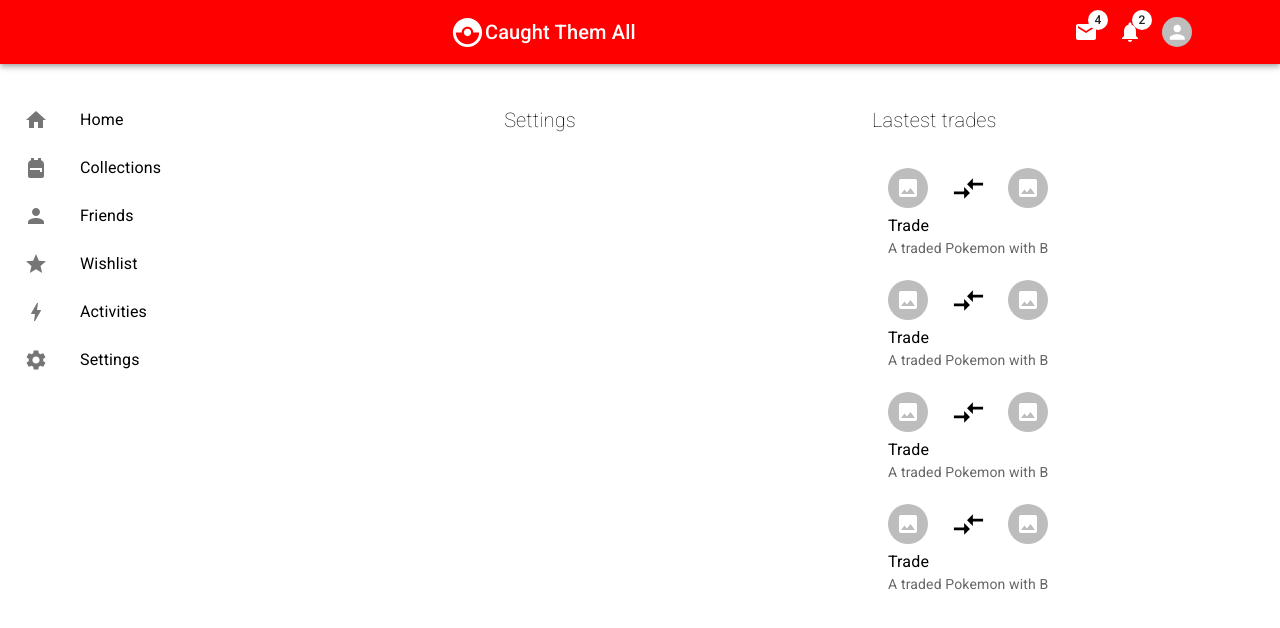
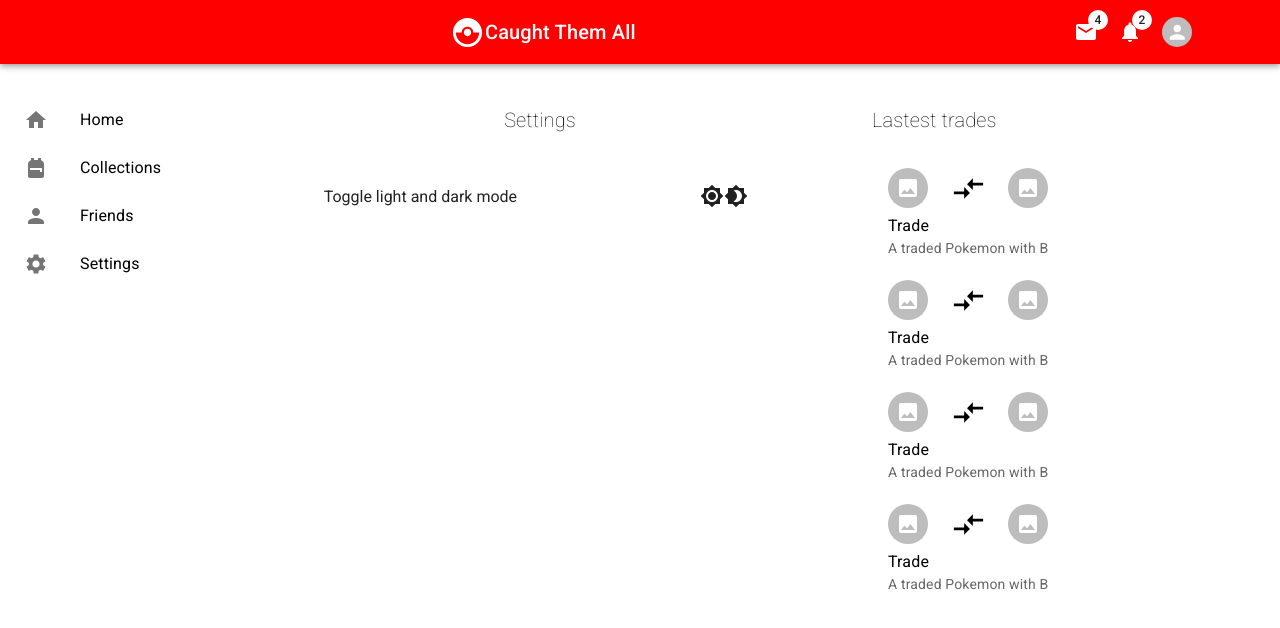
Before and after one commit to JustTanwa/caught-them-all, a React (Create React App) app: page /settings in a window 1280 px wide. Shown: the top 628 px of the page. Built offline with nearby package versions, Linux system fonts and the light colour scheme.

Commit message:
implemeted dark mode and remove some pages

```diff
--- a/src/App.js
+++ b/src/App.js
@@ -1,4 +1,4 @@
-import { Box, Stack } from '@mui/material';
+import { Box, createTheme, Stack } from '@mui/material';
 import Middle from './components/Middle';
 import Sidenav from './components/Sidenav';
 import Sidebar from './components/Sidebar';
@@ -6,15 +6,43 @@ import Topnav from './components/Topnav';
 import { Route, Routes } from 'react-router-dom';
 import Collections from './components/Collections';
 import Friends from './components/Friends';
-import Wishlist from './components/Wishlist';
-import Activities from './components/Activities';
 import Settings from './components/Settings';
+import React, { useState } from 'react';
+import { ThemeProvider } from '@emotion/react';
 
 function App() {
+	const [darkTheme, setDarkTheme] = useState(false);
+	const theme = darkTheme
+		? createTheme({
+				palette: {
+					mode: 'dark',
+				},
+		  })
+		: createTheme({
+				palette: {
+					primary: {
+						main: '#f00',
+						light: '#ff9a9a',
+					},
+					secondary: {
+						main: '#ffffff',
+					},
+					third: {
+						main: '#000000',
+					},
+				},
+		  });
+
 	return (
-		<Box>
+		<ThemeProvider theme={theme}>
+			<Box sx={{backgroundColor: theme.palette.background.default, minHeight: "100vh"}}>
 				<Topnav />
-			<Stack direction='row' spacing={2} justifyContent='center' marginTop={2}>
+				<Stack
+					direction='row'
+					spacing={2}
+					justifyContent='center'
+					marginTop={2}
+				>
 					<Sidenav />
 					<Routes>
 						<Route
@@ -27,13 +55,17 @@ function App() {
 						></Route>
 						<Route path='collections' element={<Collections />}></Route>
 						<Route path='friends' element={<Friends />}></Route>
-					<Route path='wishlist' element={<Wishlist />}></Route>
-					<Route path='activities' element={<Activities />}></Route>
-					<Route path='settings' element={<Settings />}></Route>
+						<Route
+							path='settings'
+							element={
+								<Settings changeTheme={() => setDarkTheme(!darkTheme)} />
+							}
+						></Route>
 					</Routes>
 					<Sidebar />
 				</Stack>
 			</Box>
+		</ThemeProvider>
 	);
 }
 
--- a/src/components/Activities.js
+++ /dev/null
@@ -1,25 +0,0 @@
-import { Box, Typography } from '@mui/material'
-import React from 'react'
-
-export default function Activities() {
-  return (
-    <Box
-			p={1}
-			flex={3}
-			justifyContent='center'
-			alignItems='center'
-			display='flex'
-			flexDirection={'column'}
-		>
-			<Typography
-				variant='h6'
-				component='p'
-				marginBottom={2}
-				marginTop={2}
-				fontWeight={300}
-			>
-				Activities
-			</Typography>{' '}
-		</Box>
-  )
-}
--- a/src/components/Navlist.js
+++ b/src/components/Navlist.js
@@ -8,11 +8,9 @@ import {
 } from '@mui/material';
 import {
 	Backpack,
-	Bolt,
 	Home,
 	Person,
 	Settings,
-	Star,
 } from '@mui/icons-material';
 import { Link } from 'react-router-dom';
 
@@ -44,22 +42,6 @@ export default function Navlist() {
 				</ListItemButton>
 			</ListItem>
 			<ListItem disablePadding>
-				<ListItemButton component={Link} to={'wishlist'}>
-					<ListItemIcon>
-						<Star />
-					</ListItemIcon>
-					<ListItemText primary='Wishlist' />
-				</ListItemButton>
-			</ListItem>
-			<ListItem disablePadding>
-				<ListItemButton component={Link} to={'activities'}>
-					<ListItemIcon>
-						<Bolt />
-					</ListItemIcon>
-					<ListItemText primary='Activities' />
-				</ListItemButton>
-			</ListItem>
-			<ListItem disablePadding>
 				<ListItemButton component={Link} to={'settings'}>
 					<ListItemIcon>
 						<Settings />
--- a/src/components/Settings.js
+++ b/src/components/Settings.js
@@ -1,7 +1,8 @@
-import { Box, Typography } from '@mui/material';
+import { Brightness4, Brightness7 } from '@mui/icons-material';
+import { Box, IconButton, Typography } from '@mui/material';
 import React from 'react';
 
-export default function Settings() {
+export default function Settings({ changeTheme }) {
 	return (
 		<Box
 			p={1}
@@ -19,7 +20,25 @@ export default function Settings() {
 				fontWeight={300}
 			>
 				Settings
-			</Typography>{' '}
+			</Typography>
+			<Box
+				sx={{
+					display: 'flex',
+					width: '100%',
+					alignItems: 'center',
+					justifyContent: 'space-around',
+					bgcolor: 'background.default',
+					color: 'text.primary',
+					borderRadius: 1,
+					p: 3,
+				}}
+			>
+				<Typography variant='p'>Toggle light and dark mode</Typography>
+				<IconButton sx={{ ml: 1 }} color='inherit' onClick={changeTheme}>
+					<Brightness7 />
+					<Brightness4 />
+				</IconButton>
+			</Box>
 		</Box>
 	);
 }
--- a/src/components/Wishlist.js
+++ /dev/null
@@ -1,25 +0,0 @@
-import { Box, Typography } from '@mui/material';
-import React from 'react';
-
-export default function Wishlist() {
-	return (
-		<Box
-			p={1}
-			flex={3}
-			justifyContent='center'
-			alignItems='center'
-			display='flex'
-			flexDirection={'column'}
-		>
-			<Typography
-				variant='h6'
-				component='p'
-				marginBottom={2}
-				marginTop={2}
-				fontWeight={300}
-			>
-				Wishlist
-			</Typography>{' '}
-		</Box>
-	);
-}
--- a/src/index.js
+++ b/src/index.js
@@ -1,17 +1,13 @@
-import { ThemeProvider } from '@mui/material';
 import React from 'react';
 import ReactDOM from 'react-dom/client';
 import App from './App';
-import { theme } from './theme';
 import { BrowserRouter} from 'react-router-dom';
 
 const root = ReactDOM.createRoot(document.getElementById('root'));
 root.render(
 	<React.StrictMode>
-		<ThemeProvider theme={theme}>
 			<BrowserRouter>
 				<App />
 			</BrowserRouter>
-		</ThemeProvider>
 	</React.StrictMode>
 );
--- a/src/theme.js
+++ /dev/null
@@ -1,16 +0,0 @@
-import { createTheme } from '@mui/material';
-
-export const theme = createTheme({
-	palette: {
-		primary: {
-			main: '#f00',
-			light: '#ff9a9a',
-		},
-		secondary: {
-			main: '#ffffff',
-		},
-		third: {
-			main: '#000000',
-		},
-	},
-});
```
Lines whose indentation alone changed are shown as unchanged.
